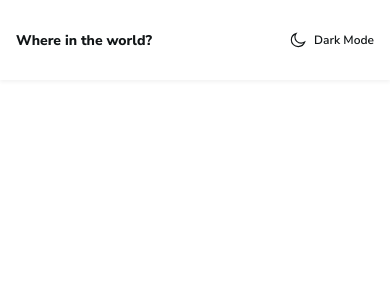
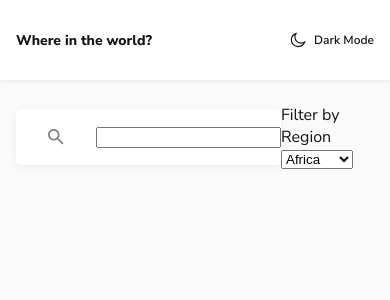
Before and after one commit to LTOssian/client-country-api, a React (Create React App) app: page / in a window 390 px wide. Shown: the top 300 px of the page. Built offline with nearby package versions, Linux system fonts and the light colour scheme.

Commit message:
fix: rework roots for responsive

```diff
--- a/src/App.tsx
+++ b/src/App.tsx
@@ -1,6 +1,7 @@
 import React, { useState } from 'react';
 import './App.css';
 import Header from './components/Header/Header';
+import Main from './components/Main/Main';
 
 function App() {
   const [currentTheme, setCurrentTheme] = useState('');
@@ -12,6 +13,7 @@ function App() {
   return (
     <div className="App" data-theme={currentTheme}>
       <Header handleTheme={updateTheme} currentTheme={currentTheme}/>
+      <Main />
     </div>
   );
 }
--- a/src/components/DarkModeButton/DarkModeButton.css
+++ b/src/components/DarkModeButton/DarkModeButton.css
@@ -15,7 +15,6 @@ span {
     span {
         font-size: 12px;
     }
-
     img {
         width: 1rem;
     }
--- a/src/components/Header/Header.css
+++ b/src/components/Header/Header.css
@@ -1,26 +1,17 @@
 .Header {
     background-color: var(--header-card-background);
     box-shadow: 0px 2px 4px rgba(0, 0, 0, 0.0562443);
-    padding: 0 5rem;
+    padding: 0 var(--h-padding);
     display: flex;
     justify-content: space-between;
     align-items: center;
     height: 5rem;
+    user-select: none;
+    margin-bottom: var(--header-b-margin);
 }
 
 h1 {
     font-weight: 800;
-    font-size: 24px;
+    font-size: var(--header-fs);
     cursor: pointer;
 }
-
-@media only screen and (max-width: 600px) {
-    h1 {
-        font-size: 14px;
-    }
-
-    .Header {
-        padding: 0 1rem;
-    }
-
-}
--- a/src/index.css
+++ b/src/index.css
@@ -14,6 +14,9 @@
   --main-background: #FAFAFA;
   --text-primary: #111517;
   --text-secondary: #848484;
+  --h-padding: 5rem;
+  --header-fs: 1.5rem;
+  --header-b-margin: 3rem;
 }
 
 [data-theme="dark"] {
@@ -21,6 +24,15 @@
   --main-background: #202C36;
   --text-primary: #FFFFFF;
   --text-secondary: #FFFFFF;
+}
+
+@media screen and (max-width: 600px) {
+  :root {
+    --h-padding: 1rem;
+    --header-fs: 14px;
+    --header-b-margin: 1.5rem;
+
+  }
 }
 
 body {
```
